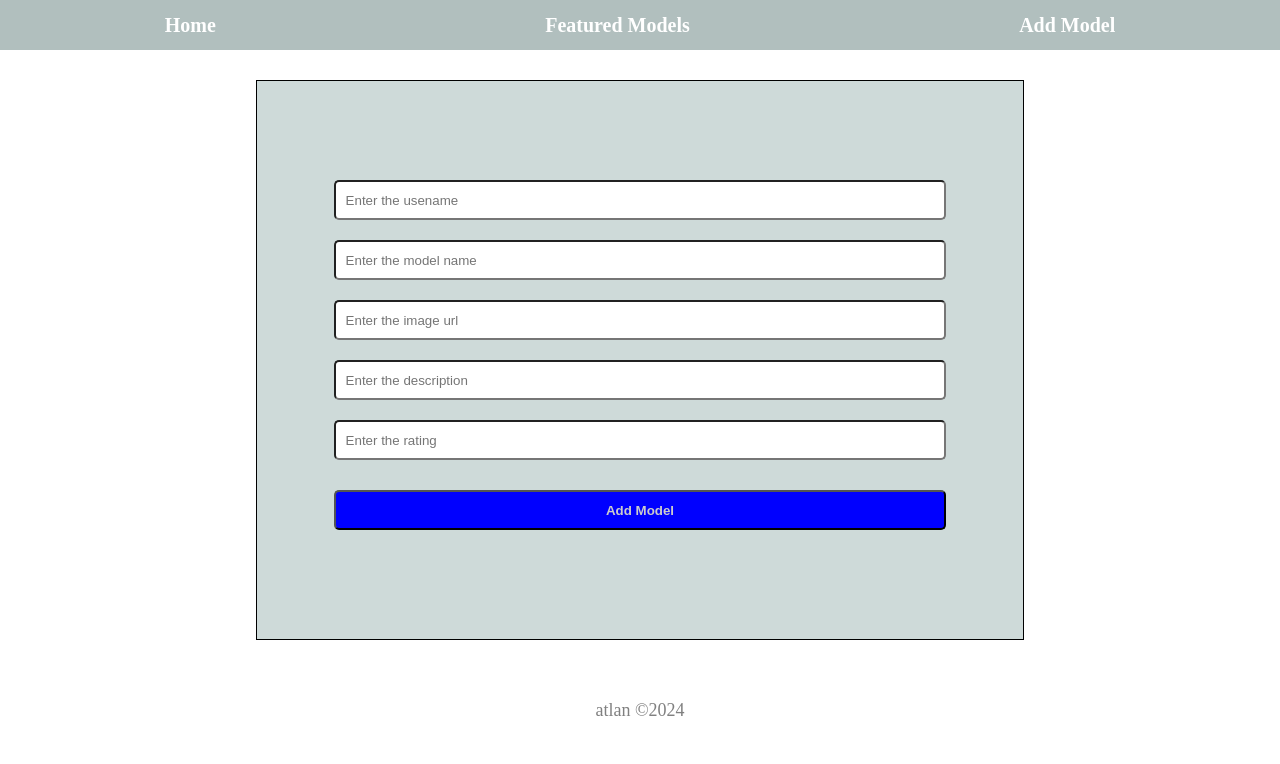
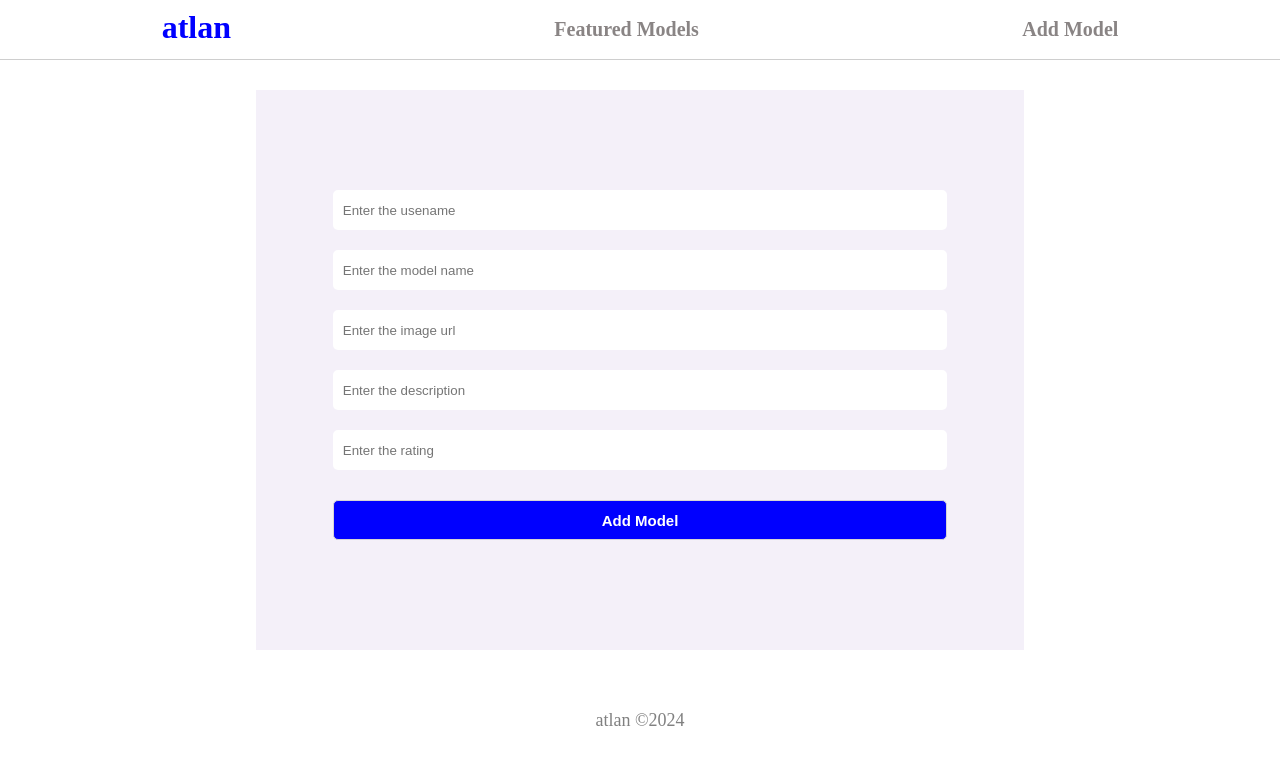
Before and after one commit to manisshhhhh/Altan-ass, a React (Create React App) app: page /addModel in a window 1280 px wide. Shown: the top 764 px of the page. Built offline with nearby package versions, Linux system fonts and the light colour scheme; data requests are answered from the project's data file.

Commit message:
adding basic stying

```diff
--- a/db.json
+++ b/db.json
@@ -127,6 +127,14 @@
       "image": "https://media.istockphoto.com/id/938918098/photo/digital-marketing-businessman-using-modern-interface-payments-online-shopping-and-icon.jpg?s=612x612&w=0&k=20&c=e2-iAyA7y-iH6mJ5_yuhSaGeiBadE39gN0dpyIlq3ks=",
       "description": "LSTM, introduced by Sepp Hochreiter and Jürgen Schmidhuber in 1997, is a type of recurrent neural network (RNN) architecture designed to address the vanishing gradient problem in traditional RNNs. LSTM incorporates specialized memory cells capable of retaining information over long sequences, making it proficient in sequential data tasks like natural language processing, speech recognition, and time series prediction. Its ability to capture long-term dependencies and handle sequences of varying lengths has made LSTM a cornerstone in sequence modeling and generation tasks.",
       "rating": "8"
+    },
+    {
+      "id": "940c",
+      "username": "Manish",
+      "name": "GPT-3",
+      "image": "https:///media.istockphoto.com/id/511072562/photo/trade-networking.jpg?s=612x612&w=0&k=20&c=x8_CXxY1T_iqlprf1dk2qGW7NavX0Aq2MW10JuWzh-M=",
+      "description": "GPT-3, developed by OpenAI, is one of the largest language models, boasting 175 billion parameters. Released in 2020, it's capable of generating remarkably human-like text across diverse contexts. GPT-3's immense size enables it to understand and generate coherent text, making it proficient in tasks like language translation, text generation, and code completion. Its ability to comprehend context and generate contextually appropriate responses makes it a powerful tool for various natural language understanding tasks.",
+      "rating": "7"
     }
   ]
 }
--- a/src/components/Header.jsx
+++ b/src/components/Header.jsx
@@ -6,7 +6,7 @@ const Header = () => {
         <nav className='navbar'>
             <ul>
                 <li>
-                    <NavLink exact to="/" activeClassName="active" className='nav-link'>Home</NavLink>
+                    <NavLink exact to="/" activeClassName="active" className='nav-link logo'>atlan</NavLink>
                 </li>
                 <li>
                     <NavLink to="/featured" activeClassName="active" className='nav-link'>Featured Models</NavLink>
--- a/src/components/Models.jsx
+++ b/src/components/Models.jsx
@@ -4,6 +4,7 @@ import { Link } from "react-router-dom";
 import ModelContext from "../context/ModelContext";
 import { useInfiniteQuery } from "react-query";
 import { useIntersection } from "@mantine/hooks";
+
 
 const Models = () => {
     const { models } = useContext(ModelContext);
@@ -61,7 +62,7 @@ const Models = () => {
 
             </div>
 
-        <button onClick={() => fetchNextPage()} disabled={isFetchingNextPage}>
+        <button className='btn-primary' onClick={() => fetchNextPage()} disabled={isFetchingNextPage}>
                 {isFetchingNextPage
                     ? 'Loading more...'
                     : (data.pages.length ?? 0) < 4
--- a/src/index.css
+++ b/src/index.css
@@ -12,7 +12,7 @@ body{
 }
 
 .title{
-  color: #828080;
+  color: black;
   margin: 20px 40px;
 }
 
@@ -24,12 +24,14 @@ body{
     grid-gap: 20px;
     padding: 20px;
     margin: 0 auto;
+
   }
 
   .model-item {
     border: 1px solid #ccc;
     padding: 10px;
     text-align: center;
+    background-color: white;
   }
 
   .model-item:hover{
@@ -55,28 +57,35 @@ body{
     top: 0;
   }
   .navbar ul{
-    height: 50px;
-    background-color: rgb(177, 191, 190);
+    height: 60px;
+    background-color: white;
     display: flex;
     justify-content:space-around;
     align-items: center;
-    color:white;
+    border-bottom: 1px solid rgb(206, 206, 206);
+    color:#535050;
   }
 
   .navbar li{
     list-style: none;
-    color:rgb(222, 211, 211);
+    color:rgb(95, 90, 90);
     font-weight: bold;
   }
 
+
   .nav-link{
     text-decoration: none; /* Remove underline */
-    color: white;
+    color: rgb(137, 132, 132);
     font-size: 20px;
   }
 
   .nav-link:hover{
     opacity: 0.7;
+    color: rgb(10, 10, 205);
+  }
+  .logo{
+    color: blue;
+    font-size: xx-large;
   }
 
   /* form  */
@@ -86,10 +95,10 @@ body{
     margin:30px auto;
     display: flex;
     flex-direction: column;
-    border: 1px solid black;
+    /* border: 1px solid rgb(191, 188, 188); */
     justify-content: center;
     align-items: center;
-    background-color: rgb(206, 218, 217);
+    background-color: rgb(244, 240, 249);
   }
 
   .form-container input{
@@ -98,16 +107,32 @@ body{
     margin: 10px auto;
     border-radius: 5px;
     padding: 10px;
+    border: none;
   }
 
   .btn{
     height: 40px;
     width: 80%;
     font-weight: bold;
-    color: #ccc;
-    background-color: blue;
+    color: white;
+    font-size: 15px;
+    background-color:blue;
     border-radius: 5px;
     margin: 20px auto;
+    border: 1px solid rgb(214, 212, 212);
+  }
+
+  .btn-primary{
+    height: 45px;
+    width: 200px;
+    font-weight: bold;
+    color: white;
+    background-color:blue;
+    border-radius: 5px;
+    padding: 10px;
+    border: 1px solid rgb(255, 255, 255);
+    margin:20px 100px;
+    font-size: 15px;
   }
 
   /* single-model  */
@@ -160,6 +185,7 @@ body{
   align-items: center;
   justify-content: center;
   color:gray;
+  /* background-color: white; */
  }
 
  /* featured-models  */
--- a/src/screens/AddModelScreen.jsx
+++ b/src/screens/AddModelScreen.jsx
@@ -12,6 +12,8 @@ const AddModelScreen = () => {
     rating:"",
   })
 
+  console.log("re-render");
+
   function handler(event) {
         const { name, value } = event.target;
 
@@ -25,6 +27,15 @@ const AddModelScreen = () => {
 
   const handleSubmit = (event) => {
     event.preventDefault();
+
+    // Count words in the description
+    const wordCount = model.description.split(/\s+/).filter(word => word !== '').length;
+
+    // Check if the word count is less than 100
+    if (wordCount < 50) {
+      alert("Description should be at least 50 words long.");
+      return;
+    }
 
     addModel(model);
 
@@ -42,14 +53,18 @@ const AddModelScreen = () => {
     <form onSubmit={handleSubmit} className='form-container'>
       <input
         name='username'
+        type='text'
         placeholder='Enter the usename'
         value={model.username}
         onChange={handler}
+        pattern="[A-Za-z ]+"
+        title="Please enter only alphabetical characters"
         required
         />
 
         <input
         name='name'
+         type='text'
           placeholder='Enter the model name'
           value={model.name}
           onChange={handler}
@@ -61,6 +76,8 @@ const AddModelScreen = () => {
           placeholder='Enter the image url'
           value={model.image}
           onChange={handler}
+          pattern="https?://.*"
+          title="Please enter a valid URL starting with http:// or https://"
           required
       />
 
@@ -69,6 +86,7 @@ const AddModelScreen = () => {
           placeholder='Enter the description'
           value={model.description}
           onChange={handler}
+          // minLength="100"
           required
       />
 
@@ -78,6 +96,8 @@ const AddModelScreen = () => {
           type='number'
           value={model.rating}
           onChange={handler}
+          min="0"
+          max="10"
           required
       />
 
--- a/src/screens/FeaturedModelsScreen.jsx
+++ b/src/screens/FeaturedModelsScreen.jsx
@@ -10,7 +10,7 @@ const FeaturedModelsScreen = () => {
 
   return featuredLoading ? <Spinner/> :  (
     <>
-      <h1 style={{color:'gray' , margin:'30px'}}>Top rated Models by users</h1>
+      <h1 style={{color:'black' , margin:'30px'}}>Top rated Models by users</h1>
        <div className="feature-container">
           {featuredModels.map((item,index) => {
               return <Link to={`/model/${item.id}`}> <Model
--- a/src/screens/ModelScreen.jsx
+++ b/src/screens/ModelScreen.jsx
@@ -1,12 +1,20 @@
 import React, { useContext ,useState ,useEffect} from 'react'
-import { useParams } from 'react-router-dom'
+import { useParams ,useNavigate} from 'react-router-dom'
 import ModelContext from '../context/ModelContext';
 import Spinner from '../components/shared/Spinner';
+
+
 
 const ModelScreen = () => {
   const { id: modelId } = useParams();
   const { getModel } = useContext(ModelContext);
   const [model, setModel] = useState(null);
+
+  const navigate = useNavigate();
+
+  const goBack = () => {
+    navigate(-1); // Navigates back one step in history
+  };
 
   useEffect(() => {
     const fetchModel = async () => {
@@ -17,20 +25,24 @@ const ModelScreen = () => {
     fetchModel();
   }, [getModel, modelId]);
 
-  return model===null ? <Spinner /> : (
+  return model === null ? <Spinner /> : (
+    <>
+
     <div className='model-container'>
       <div className='first'>
         <img className='model-img' src={model.image} alt="" />
         <div className='details'>
-          <h2 className='model-info'>{model.name}</h2>
+            <h2  className='model-info'>{model.name}</h2>
           <h2 style={{ fontSize: '20px' }} className='model-title'>Rating:{model.rating}</h2>
-          <h2 style={{ fontSize: '15px' }} className='model-title username'>Contributed by: {model.username}</h2>
+          <h2 style={{ fontSize: '15px',color:'black' }} className='model-title username'>Contributed by: {model.username}</h2>
         </div>
       </div>
       <div className="second">
         <p>{model.description}</p>
       </div>
-    </div>
+      </div>
+      <button className='btn-primary' onClick={goBack}>Go Back</button>
+      </>
   );
 }
 
```
Also changed, not shown: src/components/Button.jsx (deleted, +0 -9 lines), src/components/shared/Button.jsx (added, +7 -0 lines). Lines whose indentation alone changed are shown as unchanged.
